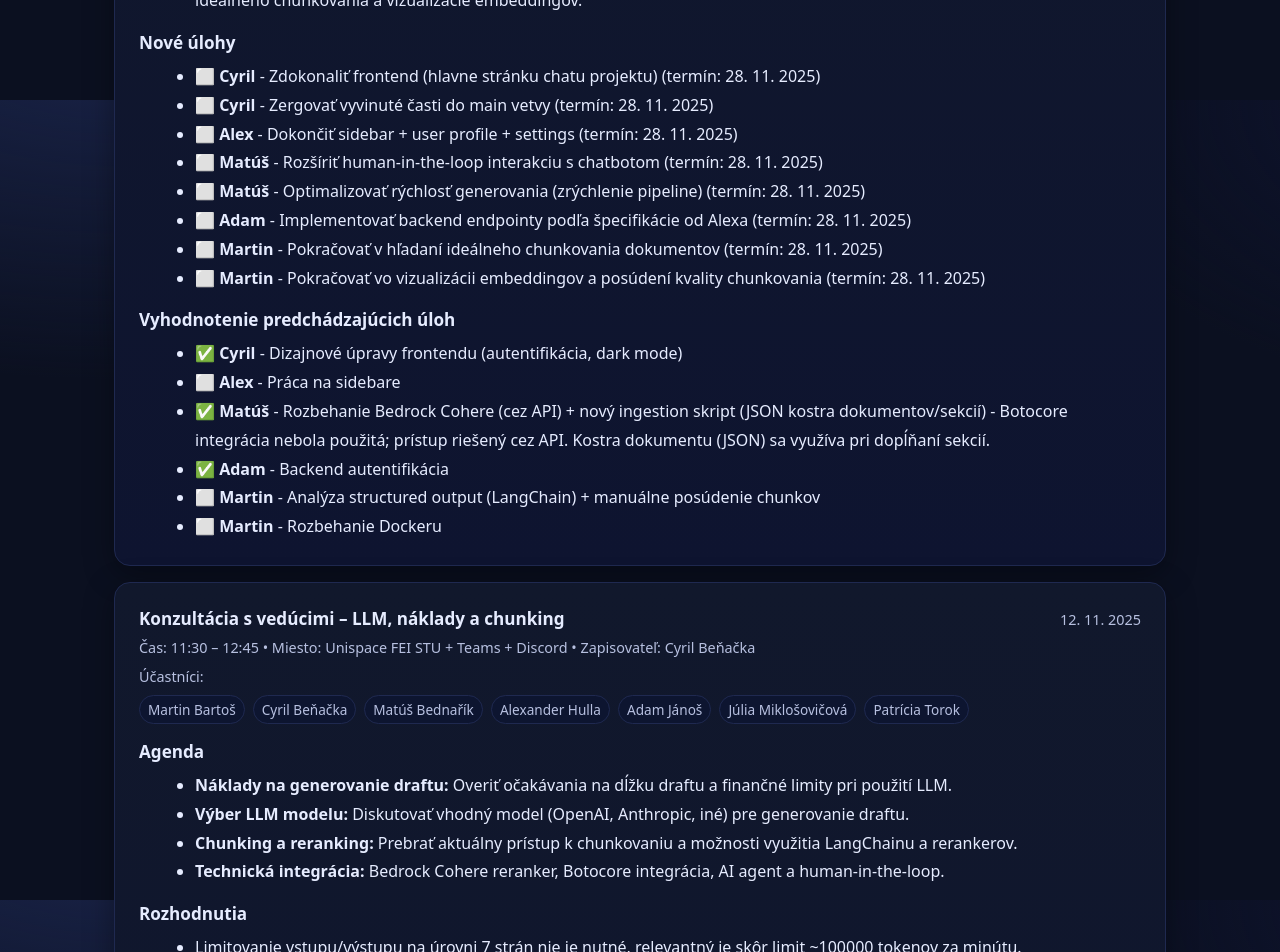
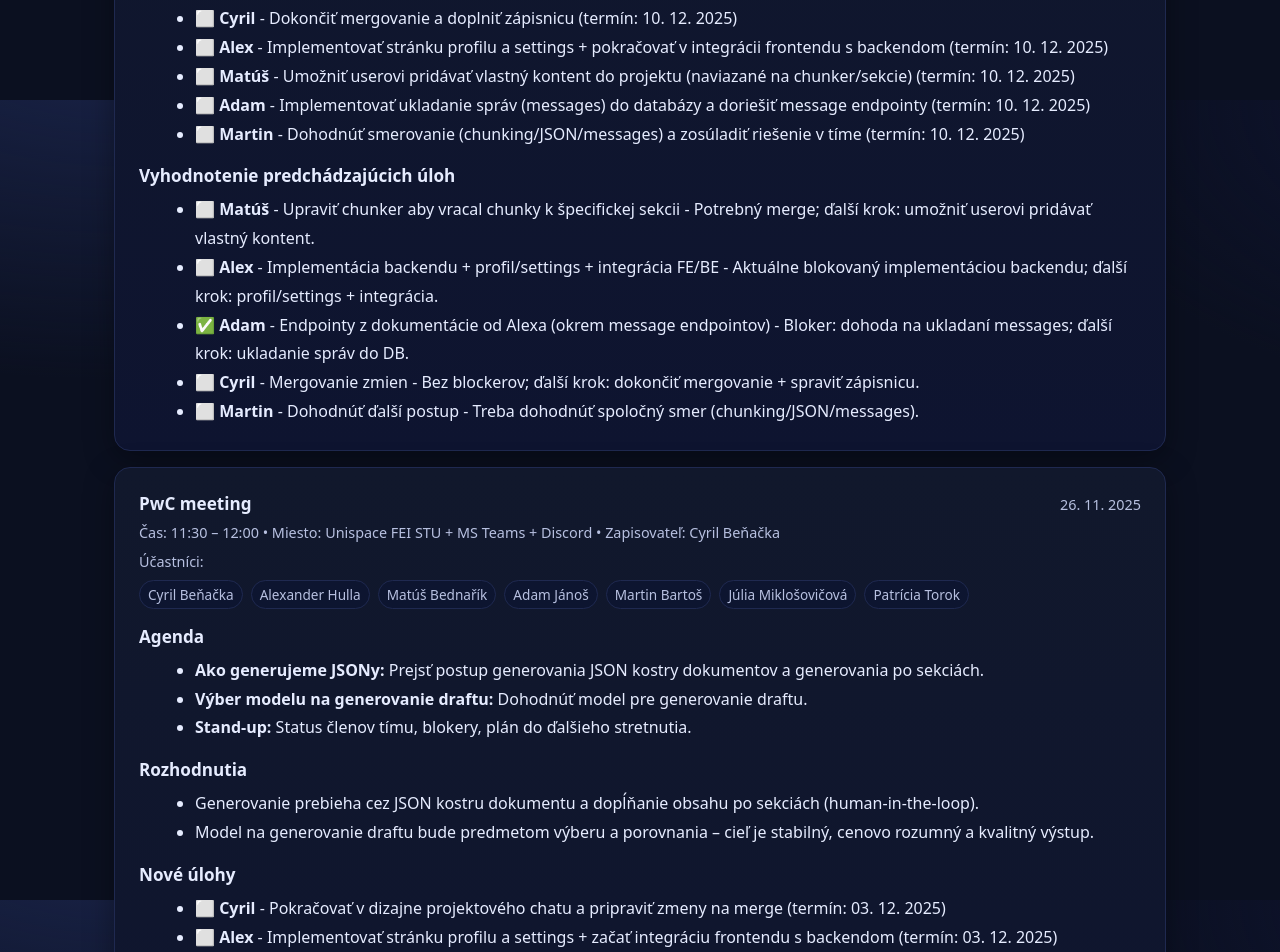
Before and after one commit to EkonC/tp-dda-www, a React (Vite) app: page /#/minutes in a window 1280 px wide. Shown: the part 700-1652 px from the top of the page. Built offline with nearby package versions, Linux system fonts and the light colour scheme.

Commit message:
Update task statuses to 'done' in meetings.js and add new meeting details for upcoming events

```diff
--- a/src/content/meetings.js
+++ b/src/content/meetings.js
@@ -339,19 +339,19 @@ const MEETINGS = [
                 task: "Pripraviť detailnejší dizajn chat stránky, menu a súvisiacich komponentov",
                 owner: "Alex",
                 due: "2025-11-19",
-                status: "in-progress",
+                status: "done",
             },
             {
                 task: "Dokončiť návrh databázy a špecifikáciu potrebných backend endpointov",
                 owner: "Alex",
                 due: "2025-11-19",
-                status: "in-progress",
+                status: "done",
             },
             {
                 task: "Odstrániť technické limitácie LLM (prompting, nastavenia) a rozšíriť human-in-the-loop interakciu s chatbotom",
                 owner: "Matúš",
                 due: "2025-11-19",
-                status: "in-progress",
+                status: "done",
             },
             {
                 task: "Integrovať Bedrock Cohere pomocou Botocore knižnice a experimentovať s rerankingom",
@@ -369,13 +369,13 @@ const MEETINGS = [
                 task: "Pokračovať vo vizualizácii vektorových embeddingov (PCA, t-SNE, UMAP) a posúdiť kvalitu chunkovania",
                 owner: "Martin",
                 due: "2025-11-19",
-                status: "in-progress",
+                status: "done",
             },
             {
                 task: "Integrovať LangChain splitters a structured output do AI pipeline",
                 owner: "Martin",
                 due: "2025-11-26",
-                status: "in-progress",
+                status: "done",
             },
         ],
         previousTasksReview: [
@@ -436,10 +436,10 @@ const MEETINGS = [
                 task: "Zdokonaliť frontend (hlavne stránku chatu projektu)",
                 owner: "Cyril",
                 due: "2025-11-28",
-                status: "open",
+                status: "done",
             },
             {
-                task: "Zergovať vyvinuté časti do main vetvy",
+                task: "Zmergovať vyvinuté časti do main vetvy",
                 owner: "Cyril",
                 due: "2025-11-28",
                 status: "open",
@@ -472,13 +472,13 @@ const MEETINGS = [
                 task: "Pokračovať v hľadaní ideálneho chunkovania dokumentov",
                 owner: "Martin",
                 due: "2025-11-28",
-                status: "open",
+                status: "done",
             },
             {
                 task: "Pokračovať vo vizualizácii embeddingov a posúdení kvality chunkovania",
                 owner: "Martin",
                 due: "2025-11-28",
-                status: "open",
+                status: "done",
             },
         ],
         previousTasksReview: [
@@ -514,7 +514,137 @@ const MEETINGS = [
                 status: "in-progress",
             },
         ],
-    }
+    },
+    {
+        id: "2025-11-26-pwc",
+        type: "brief",
+        title: "PwC meeting",
+        date: "2025-11-26",
+        startTime: "11:30",
+        endTime: "12:00",
+        location: "Unispace FEI STU + MS Teams + Discord",
+        recorder: "Cyril Beňačka",
+        attendees: [
+            "Cyril Beňačka",
+            "Alexander Hulla",
+            "Matúš Bednařík",
+            "Adam Jánoš",
+            "Martin Bartoš",
+            "Júlia Miklošovičová",
+            "Patrícia Torok",
+        ],
+        agenda: [
+            { topic: "Ako generujeme JSONy", summary: "Prejsť postup generovania JSON kostry dokumentov a generovania po sekciách." },
+            { topic: "Výber modelu na generovanie draftu", summary: "Dohodnúť model pre generovanie draftu." },
+            { topic: "Stand-up", summary: "Status členov tímu, blokery, plán do ďalšieho stretnutia." },
+        ],
+        decisions: [
+            "Generovanie prebieha cez JSON kostru dokumentu a dopĺňanie obsahu po sekciách (human-in-the-loop).",
+            "Model na generovanie draftu bude predmetom výberu a porovnania – cieľ je stabilný, cenovo rozumný a kvalitný výstup.",
+        ],
+        actions: [
+            { task: "Pokračovať v dizajne projektového chatu a pripraviť zmeny na merge", owner: "Cyril", due: "2025-12-03", status: "open" },
+            { task: "Implementovať stránku profilu a settings + začať integráciu frontendu s backendom", owner: "Alex", due: "2025-12-03", status: "open" },
+            { task: "Upraviť chunker tak, aby vracal chunky k špecifickej sekcii (nie k celému dokumentu)", owner: "Matúš", due: "2025-12-03", status: "open" },
+            { task: "Dodefinovať ďalšie kroky pre backend (TBD po dohode)", owner: "Adam", due: "2025-12-03", status: "open" },
+            { task: "Pokračovať v hľadaní ideálneho chunkovania + vizualizácie embeddingov + experimenty so štruktúrou JSON", owner: "Martin", due: "2025-12-03", status: "open" },
+        ],
+        previousTasksReview: [
+            {
+                owner: "Cyril",
+                task: "Práca na dizajne projektového chatu",
+                status: "in-progress",
+                notes: "Pokračuje na dizajne; bez blockerov; plán: mergovať.",
+            },
+            {
+                owner: "Alex",
+                task: "Sidebar, user profile, settings (placeholdery), mock data projektov, úpravy layoutu a dashboardu",
+                status: "in-progress",
+                notes: "Bez blockerov; plán: implementácia profilu/settings + integrácia FE/BE.",
+            },
+            {
+                owner: "Matúš",
+                task: "JSON kostra dokumentov (human-in-the-loop), generovanie po sekciách",
+                status: "done",
+                notes: "Bez blockerov; plán: upraviť chunker na sekcie.",
+            },
+            {
+                owner: "Adam",
+                task: "Analýza endpointov požadovaných frontendom",
+                status: "done",
+                notes: "Bez blockerov; next kroky TBD.",
+            },
+            {
+                owner: "Martin",
+                task: "Chunkovanie, vizualizácie, štruktúra JSON",
+                status: "open",
+                notes: "Bez blockerov; plán: ideálne chunkovanie + vizualizácia + experimenty so štruktúrou JSON.",
+            },
+        ],
+    },
+    {
+        id: "2025-12-03-standup",
+        type: "brief",
+        title: "Stand-up meeting",
+        date: "2025-12-03",
+        startTime: "11:30",
+        endTime: "12:00",
+        location: "Unispace FEI STU + Discord",
+        recorder: "Cyril Beňačka",
+        attendees: [
+            "Cyril Beňačka",
+            "Alexander Hulla",
+            "Matúš Bednařík",
+            "Adam Jánoš",
+            "Martin Bartoš",
+        ],
+        agenda: [
+            { topic: "Stand-up", summary: "Status členov tímu, blokery, dohodnutie ďalšieho postupu (najmä messages a user content)." },
+        ],
+        decisions: [
+            "Treba sa dohodnúť na spôsobe ukladania správ (messages) do databázy.",
+            "Treba dohodnúť ďalší spoločný postup (najmä integrácia a user content).",
+        ],
+        actions: [
+            { task: "Dokončiť mergovanie a doplniť zápisnicu", owner: "Cyril", due: "2025-12-10", status: "open" },
+            { task: "Implementovať stránku profilu a settings + pokračovať v integrácii frontendu s backendom", owner: "Alex", due: "2025-12-10", status: "open" },
+            { task: "Umožniť userovi pridávať vlastný kontent do projektu (naviazané na chunker/sekcie)", owner: "Matúš", due: "2025-12-10", status: "open" },
+            { task: "Implementovať ukladanie správ (messages) do databázy a doriešiť message endpointy", owner: "Adam", due: "2025-12-10", status: "open" },
+            { task: "Dohodnúť smerovanie (chunking/JSON/messages) a zosúladiť riešenie v tíme", owner: "Martin", due: "2025-12-10", status: "open" },
+        ],
+        previousTasksReview: [
+            {
+                owner: "Matúš",
+                task: "Upraviť chunker aby vracal chunky k špecifickej sekcii",
+                status: "in-progress",
+                notes: "Potrebný merge; ďalší krok: umožniť userovi pridávať vlastný kontent.",
+            },
+            {
+                owner: "Alex",
+                task: "Implementácia backendu + profil/settings + integrácia FE/BE",
+                status: "in-progress",
+                notes: "Aktuálne blokovaný implementáciou backendu; ďalší krok: profil/settings + integrácia.",
+            },
+            {
+                owner: "Adam",
+                task: "Endpointy z dokumentácie od Alexa (okrem message endpointov)",
+                status: "done",
+                notes: "Bloker: dohoda na ukladaní messages; ďalší krok: ukladanie správ do DB.",
+            },
+            {
+                owner: "Cyril",
+                task: "Mergovanie zmien",
+                status: "in-progress",
+                notes: "Bez blockerov; ďalší krok: dokončiť mergovanie + spraviť zápisnicu.",
+            },
+            {
+                owner: "Martin",
+                task: "Dohodnúť ďalší postup",
+                status: "open",
+                notes: "Treba dohodnúť spoločný smer (chunking/JSON/messages).",
+            },
+        ],
+    },
 ];
 
 export default MEETINGS;
```
